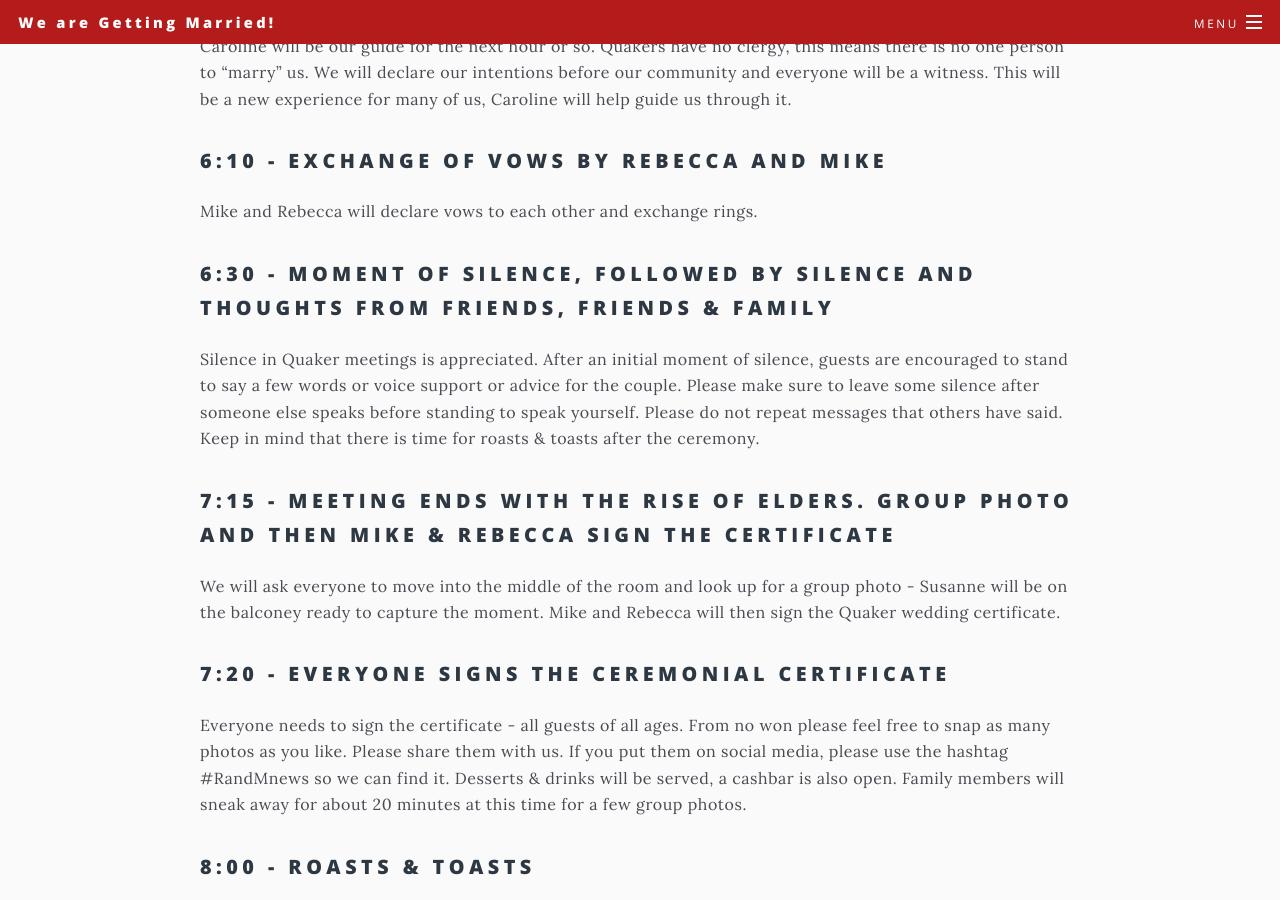
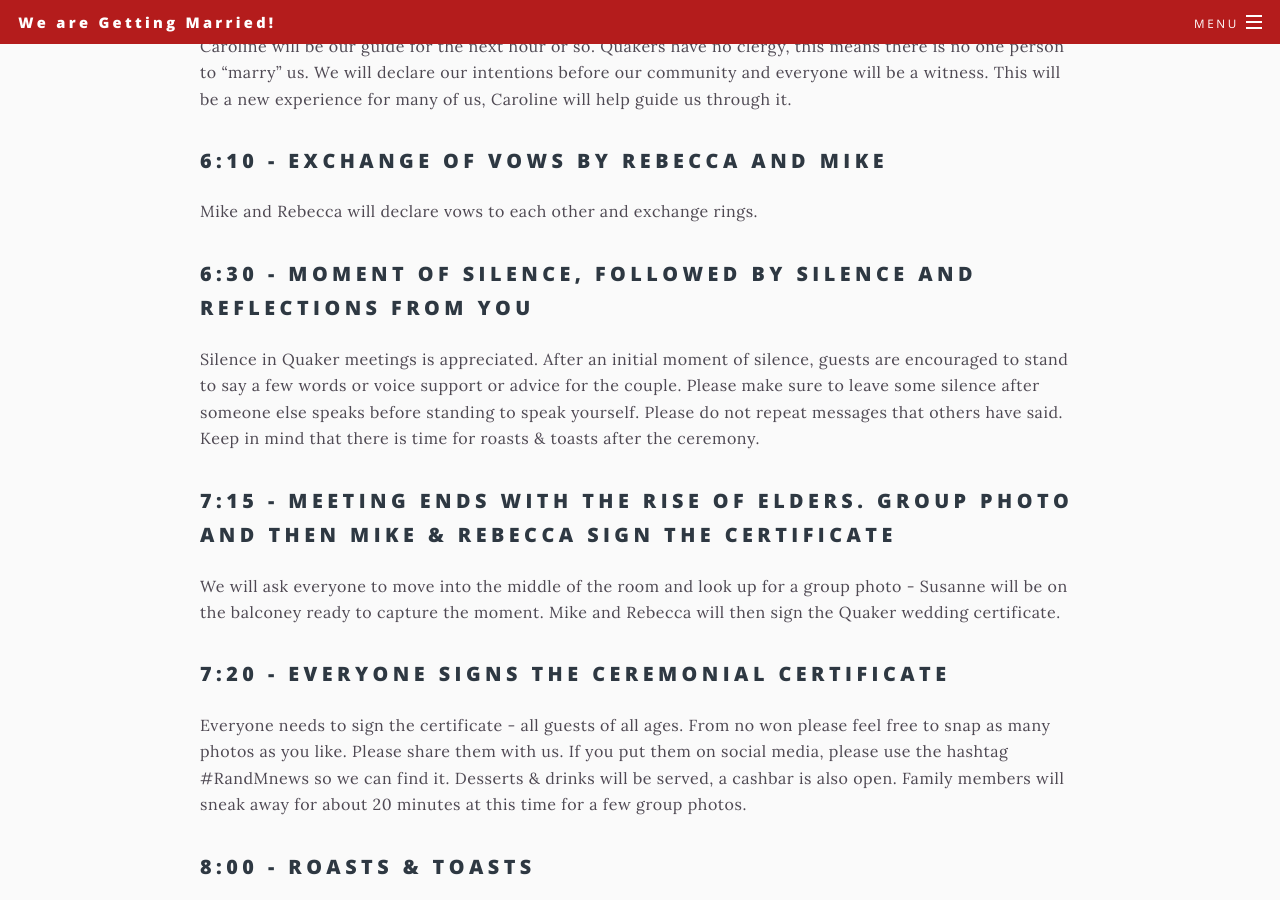
Before and after one commit to mgifford/gifsack-or-wolford, a Jekyll site: the page built from _pages/ottawa-handout.md, in a window 1280 px wide and 900 px high, scrolled down 636 px. Built offline with Jekyll 4.4.1, drawn with Linux system fonts in a browser that asks for light colours; our own code applies the rules of GitHub Pages for plain Markdown files.

Commit message:
more tweeks

```diff
--- a/_pages/ottawa-handout.md
+++ b/_pages/ottawa-handout.md
@@ -15,7 +15,7 @@ Caroline will be our guide for the next hour or so. Quakers have no clergy, this
 ## 6:10 - Exchange of vows by Rebecca and Mike
 Mike and Rebecca will declare vows to each other and exchange rings.
 
-## 6:30 - Moment of silence, followed by silence and thoughts from Friends, friends & family
+## 6:30 - Moment of silence, followed by silence and reflections from you
 Silence in Quaker meetings is appreciated. After an initial moment of silence, guests are encouraged to stand to say a few words or voice support or advice for the couple. Please make sure to leave some silence after someone else speaks before standing to speak yourself. Please do not repeat messages that others have said. Keep in mind that there is time for roasts & toasts after the ceremony.
 
 ## 7:15 - Meeting ends with the rise of Elders. Group photo and then Mike & Rebecca Sign the Certificate
```
